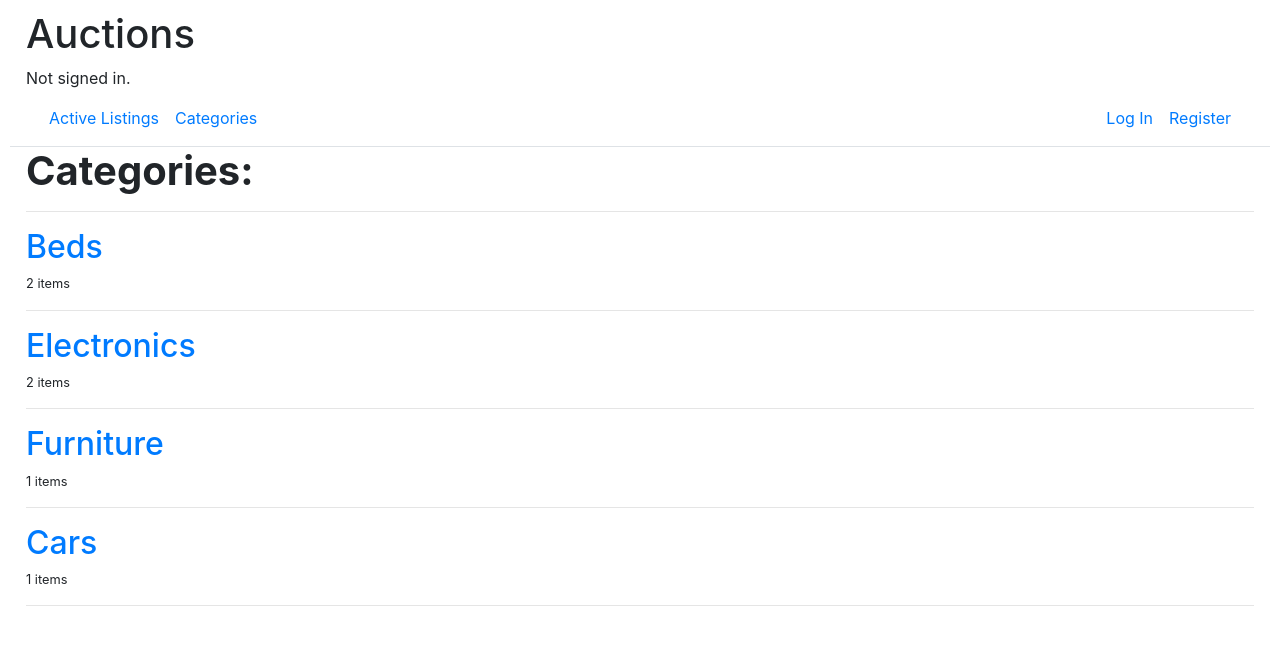
After one commit to theodoregraham1/cs50w, a Django app: page /categories in a window 1280 px wide. The commit adds this page. Shown: the top 645 px of the page. Run offline with Django 3.2, Linux system fonts and the light colour scheme; data comes from the database, SQL or seed files in the repository; some libraries are stand-ins or nearby versions.

Commit message:
Make categories work

```diff
--- a/commerce/auctions/models.py
+++ b/commerce/auctions/models.py
@@ -1,7 +1,6 @@
 from django.contrib.auth.models import AbstractUser
 from django.db import models
-
-from datetime import datetime
+from django.utils.timezone import now
 
 
 class User(AbstractUser):
@@ -19,7 +18,7 @@ class Listing(models.Model):
     image_url = models.URLField(null=True, blank=True, max_length=400)
     category = models.CharField(max_length=64, null=True, blank=True)
     active = models.BooleanField(default=True)
-    time = models.DateTimeField(default=datetime.now())
+    time = models.DateTimeField(default=now)
 
     user = models.ForeignKey(User, on_delete=models.CASCADE, related_name="listings")
 
--- /dev/null
+++ b/commerce/auctions/templates/auctions/categories.html
@@ -0,0 +1,16 @@
+{% extends "auctions/layout.html" %}
+
+{% block body %}
+    <h1>
+        <b>Categories:</b>
+    </h1>
+
+    <hr>
+    {% for category in categories %}
+        <a href="{% url "category" category.name %}"><h2>{{ category.name }}</h2></a>
+        <p class="small">{{ category.size }} items</p>
+
+        <hr>
+    {% endfor %}
+
+{% endblock %}
--- a/commerce/auctions/templates/auctions/layout.html
+++ b/commerce/auctions/templates/auctions/layout.html
@@ -31,13 +31,14 @@
                             <li class="nav-item">
                                 <a class="nav-link" href="{% url 'add' %}">Create Listing</a>
                             </li>
-                            <li class="nav-item">
-                                <a class="nav-link" href="">Categories</a>
-                            </li>
+
                             <li class="nav-item">
                                 <a class="nav-link" href="{% url 'watchlist' %}">Watchlist</a>
                             </li>
                         {% endif %}
+                        <li class="nav-item">
+                            <a class="nav-link" href="{% url 'categories' %}">Categories</a>
+                        </li>
                     </ul>
                 </div>
                 <div class="expand navbar-expand">
--- a/commerce/auctions/templates/auctions/listing.html
+++ b/commerce/auctions/templates/auctions/listing.html
@@ -4,9 +4,8 @@
     <div class="mx-3">
         <!-- Title -->
         <div class="row mt-3">
-            <h1 class="">
+            <h1>
                 <b>Listing:</b> {{listing.title}}
-
             </h1>
         </div>
 
--- a/commerce/auctions/urls.py
+++ b/commerce/auctions/urls.py
@@ -14,4 +14,6 @@ urlpatterns = [
     path("watchlist", views.watchlist, name="watchlist"),
     path("close/<id>", views.close, name="close"),
     path("comment", views.comment, name="comment"),
+    path("categories", views.categories, name="categories"),
+    path("category/<name>", views.category, name="category"),
 ]
--- a/commerce/auctions/utils.py
+++ b/commerce/auctions/utils.py
@@ -1,9 +1,12 @@
+from .models import Listing
+
+
 def gbp(i):
     return f"£{i:.2f}"
 
 
 def get_top_bid(listing):
-    if list(listing.bids.all()) != []:
+    if list(listing.bids.all()):
         top_bid = max(listing.bids.all(), key=lambda bid: bid.value)
         price = top_bid.value
 
@@ -14,11 +17,36 @@ def get_top_bid(listing):
     return price, top_bid
 
 
-def produce_listing(user, l):
-    price, top_bid = get_top_bid(l)
+def produce_listing(user, listing):
+    price, top_bid = get_top_bid(listing)
     return {
-            "listing": l,
+            "listing": listing,
             "price": gbp(price),
             "top_bid": top_bid,
-            "watchlisted": (user in l.watchers.all()),
+            "watchlisted": (user in listing.watchers.all()),
         }
+
+
+def get_categories(user):
+    # Find all categories
+    listings = Listing.objects.all()
+    categories = []
+
+    for listing in listings:
+        if listing.category != "":
+            i = 0
+            found = False
+            while i < len(categories) and not found:
+                if listing.category == categories[i]["name"]:
+                    categories[i]["size"] += 1
+                    categories[i]["listings"].append(produce_listing(user, listing))
+                    found = True
+
+                i += 1
+
+            if not found:
+                categories.append({"name": listing.category,
+                                   "size": 1,
+                                   "listings": [produce_listing(user, listing)]})
+
+    return categories
--- a/commerce/auctions/views.py
+++ b/commerce/auctions/views.py
@@ -206,3 +206,21 @@ def comment(request):
         return HttpResponseRedirect(reverse("listing", args=[form.cleaned_data["listing"].id]))
     except:
         return HttpResponseRedirect(reverse("index"))
+
+
+def categories(request):
+    return render(request, "auctions/categories.html", {
+        "categories": utils.get_categories(request.user),
+    })
+
+
+def category(request, name):
+    try:
+        category = next(c for c in utils.get_categories(request.user) if c["name"] == name)
+    except StopIteration:
+        return HttpResponseRedirect(reverse("categories"))
+
+    print(category)
+    return render(request, "auctions/category.html", {
+        "category": category,
+    })
```
Also changed, not shown: commerce/auctions/templates/auctions/category.html (added, +57 -0 lines).
